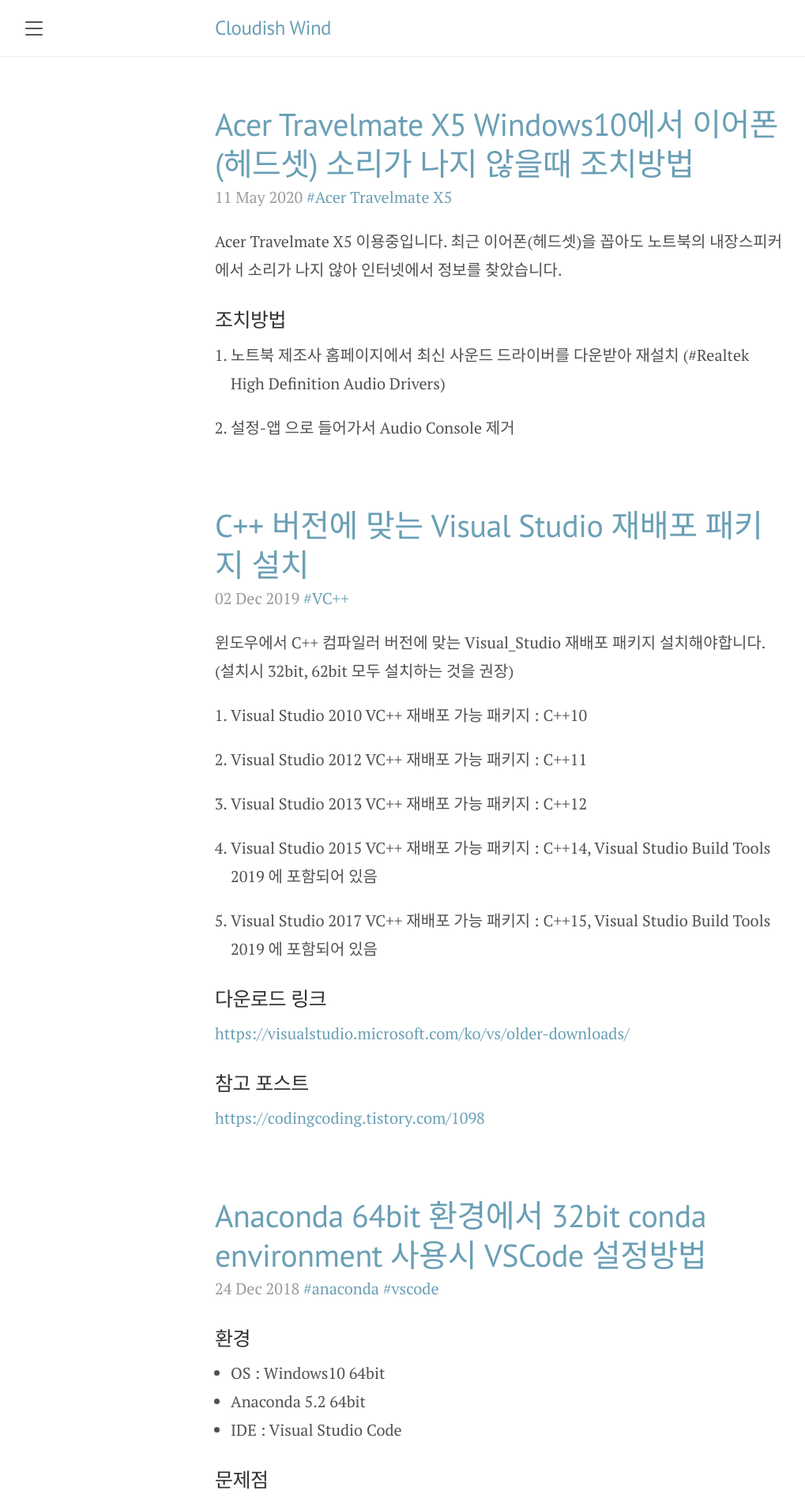
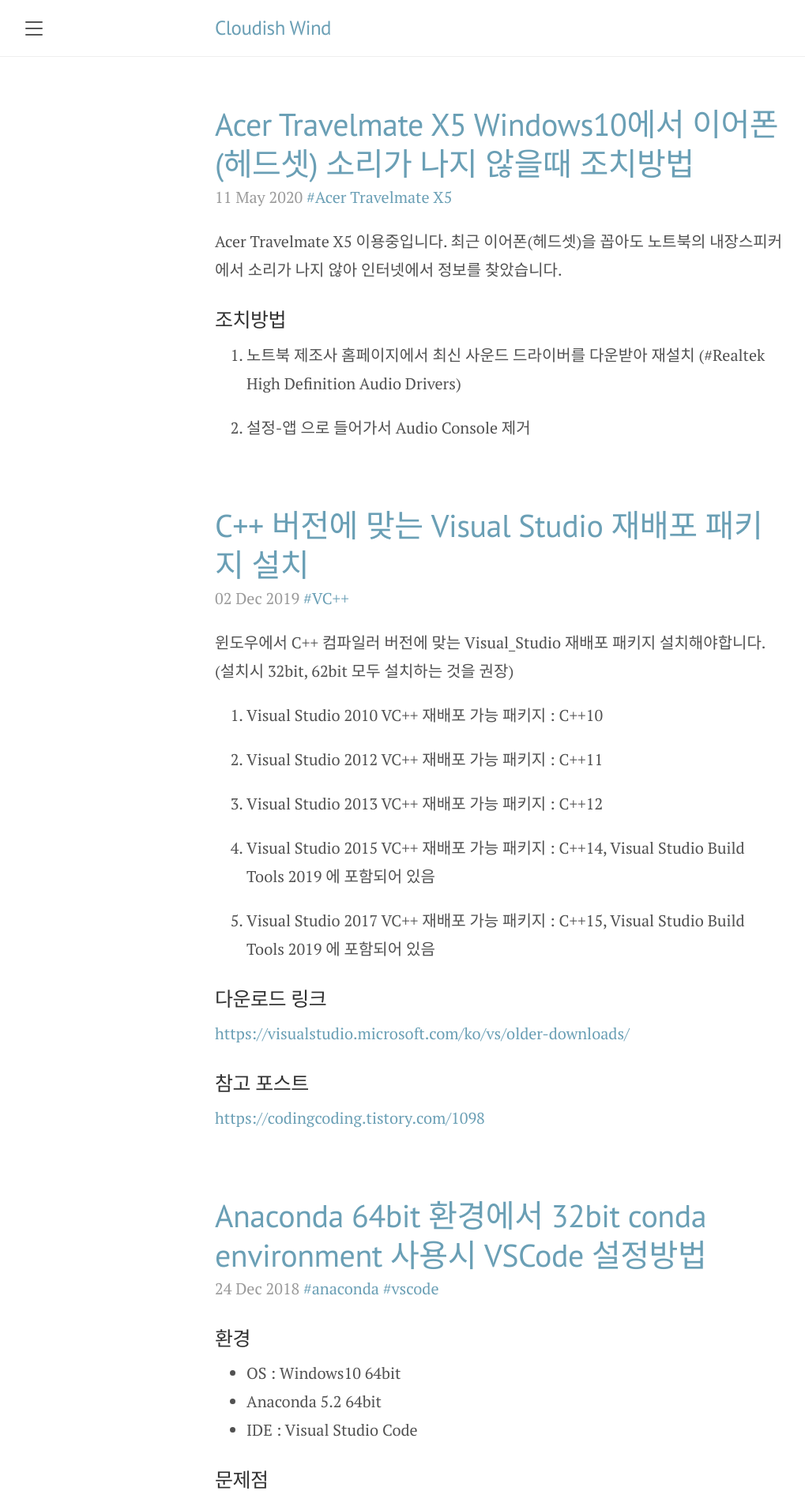
Before and after one commit to cloudishwind/cloudishwind.github.io, a Jekyll site: the page built from index.html, in a window 1280 px wide. Shown: the top 1907 px of the page at 79% size, without its empty margins (8-1027 px from the left). Built offline with Jekyll 4.4.1, drawn with Linux system fonts in a browser that asks for light colours; the list of posts is cut into pages by our own code.

Commit message:
Update poole.css

```diff
--- a/public/css/poole.css
+++ b/public/css/poole.css
@@ -117,7 +117,6 @@
 /* Lists */
 ul, ol, dl {
   margin-top: 0;
-  margin-left: -1rem;
   margin-bottom: 1rem;
 }
 
```
